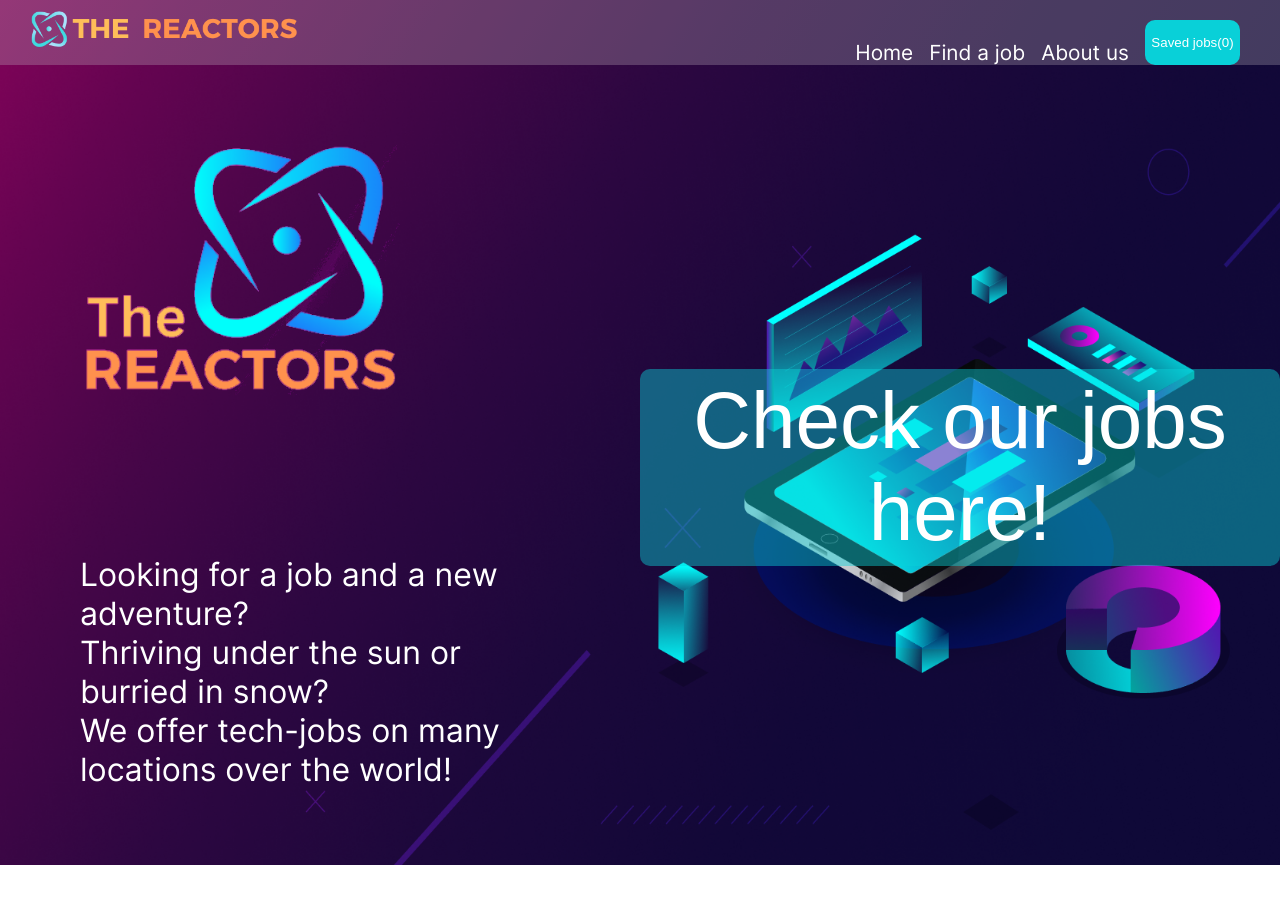
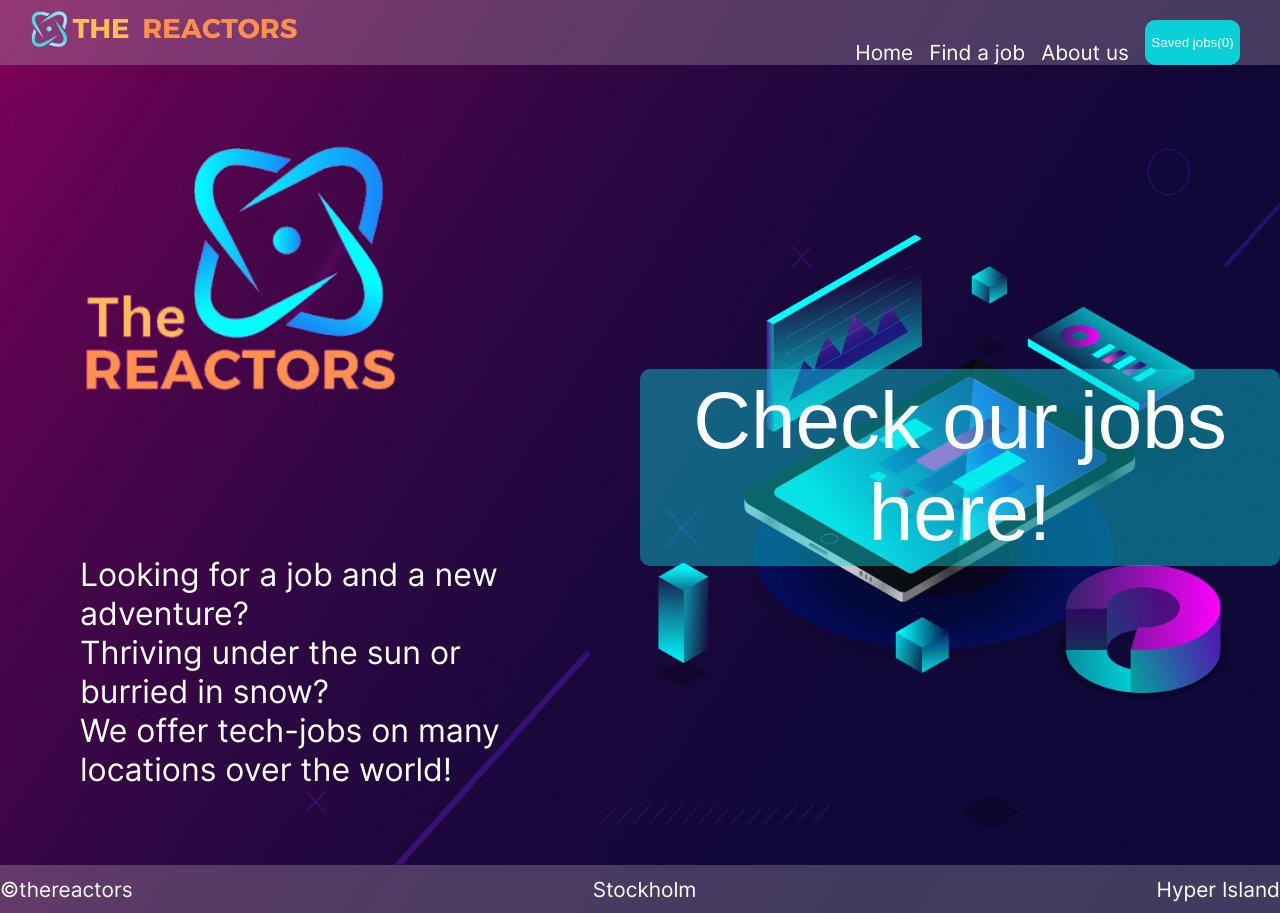
Before and after one commit to Minimoocodes/the-reactors, a React (Create React App) app: page / in a window 1280 px wide. Before the commit the page ends 869 px from the top, so only its background shows below. Built offline with nearby package versions, Linux system fonts and the light colour scheme.

Commit message:
footer - remove comment

```diff
--- a/src/App.js
+++ b/src/App.js
@@ -65,7 +65,7 @@ function App() {
           element={<ApplyPage jsonData={data} />}
         />
       </Routes>
-      {/* /<Footer></Footer> */}
+      <Footer></Footer>
     </div>
   );
 }
```
